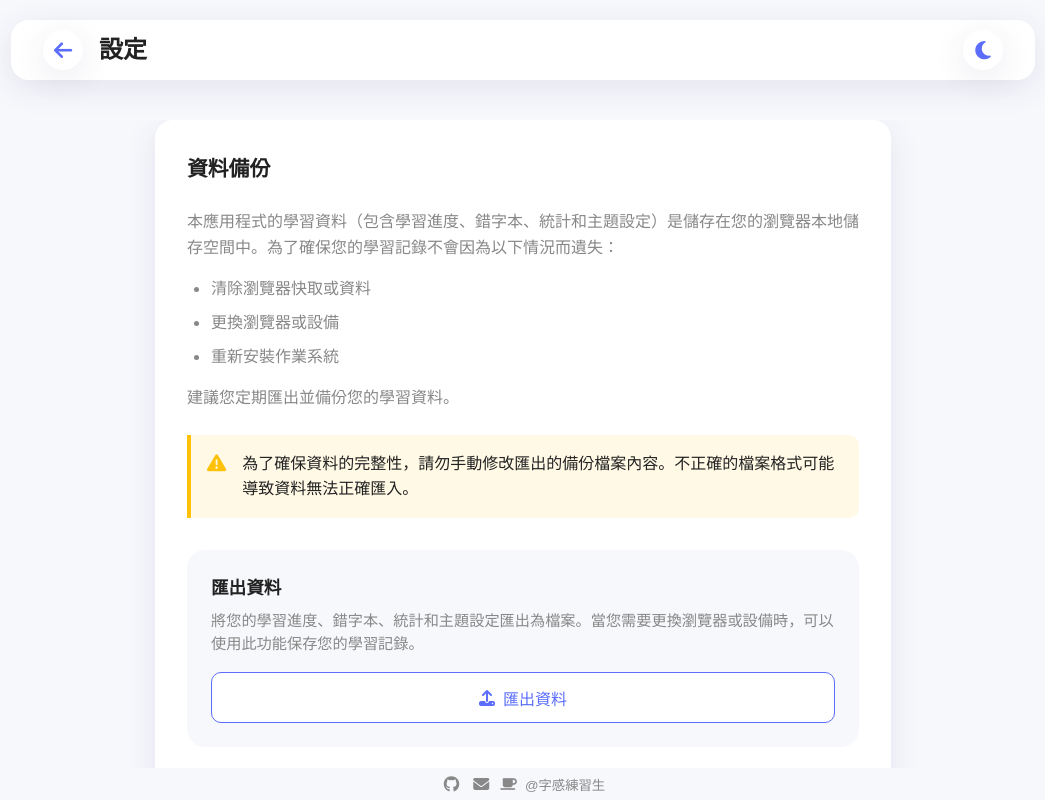
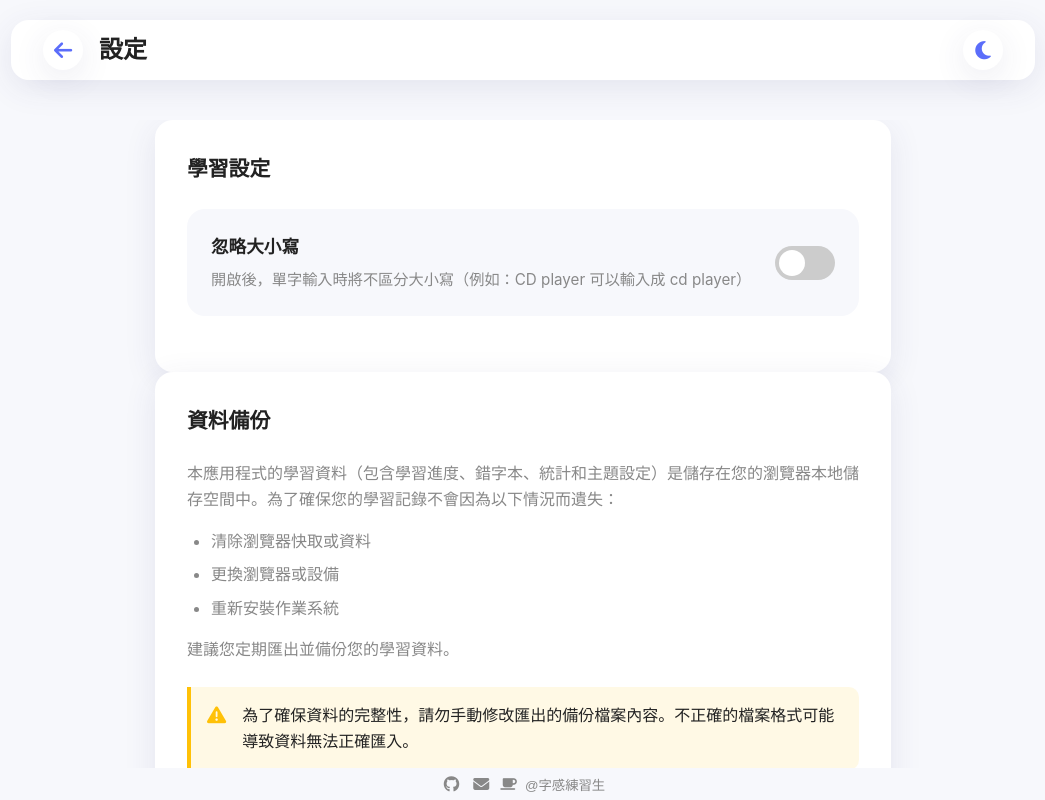
Before and after one commit to KennKyou/lexilearner, a Vue app: page /settings in a window 1280 px wide. Shown: the whole page, without its empty margins (117-1162 px from the left). Built offline with nearby package versions, Linux system fonts and the light colour scheme.

Commit message:
feat: 新增忽略大寫功能

```diff
--- /dev/null
+++ b/src/stores/settings.js
@@ -0,0 +1,20 @@
+import { defineStore } from 'pinia'
+import { ref, watch } from 'vue'
+
+export const useSettingsStore = defineStore('settings', () => {
+  const ignoreCase = ref(localStorage.getItem('ignoreCase') === 'true')
+
+  // Watch for changes and update localStorage
+  watch(ignoreCase, (newValue) => {
+    localStorage.setItem('ignoreCase', newValue.toString())
+  })
+
+  function toggleIgnoreCase() {
+    ignoreCase.value = !ignoreCase.value
+  }
+
+  return {
+    ignoreCase,
+    toggleIgnoreCase
+  }
+})
--- a/src/views/SettingsView.vue
+++ b/src/views/SettingsView.vue
@@ -20,6 +20,25 @@
     </nav>
 
     <main class="settings-content">
+      <div class="settings-section">
+        <h3>學習設定</h3>
+        <div class="settings-item">
+          <div class="setting-info">
+            <h4>忽略大小寫</h4>
+            <p>開啟後，單字輸入時將不區分大小寫（例如：CD player 可以輸入成 cd player）</p>
+          </div>
+          <div class="toggle-container">
+            <label class="toggle-switch">
+              <input
+                type="checkbox"
+                v-model="settingsStore.ignoreCase"
+              >
+              <span class="slider"></span>
+            </label>
+          </div>
+        </div>
+      </div>
+
       <div class="settings-section">
         <h3>資料備份</h3>
         <div class="backup-description">
@@ -80,10 +99,12 @@ import { ref } from 'vue'
 import { useRouter } from 'vue-router'
 import { useExportDataStore } from '../stores/exportData'
 import { useThemeStore } from '../stores/theme'
+import { useSettingsStore } from '../stores/settings'
 
 const router = useRouter()
 const exportDataStore = useExportDataStore()
 const themeStore = useThemeStore()
+const settingsStore = useSettingsStore()
 const fileInput = ref(null)
 const importMessage = ref(null)
 
@@ -332,4 +353,80 @@ const handleImport = async (event) => {
   margin: 0;
   color: var(--text);
 }
+
+.settings-item {
+  display: flex;
+  justify-content: space-between;
+  align-items: center;
+  padding: 1.5rem;
+  background: var(--bg);
+  border-radius: var(--border-radius);
+  margin-bottom: 1.5rem;
+}
+
+.setting-info h4 {
+  font-size: 1.1rem;
+  margin-bottom: 0.5rem;
+  color: var(--text);
+}
+
+.setting-info p {
+  color: var(--text-secondary);
+  line-height: 1.5;
+  font-size: 0.95rem;
+  margin: 0;
+}
+
+.toggle-container {
+  flex-shrink: 0;
+}
+
+.toggle-switch {
+  position: relative;
+  display: inline-block;
+  width: 60px;
+  height: 34px;
+  cursor: pointer;
+}
+
+.toggle-switch input {
+  opacity: 0;
+  width: 0;
+  height: 0;
+}
+
+.slider {
+  position: absolute;
+  top: 0;
+  left: 0;
+  right: 0;
+  bottom: 0;
+  background-color: #ccc;
+  transition: 0.4s;
+  border-radius: 34px;
+}
+
+.slider:before {
+  position: absolute;
+  content: "";
+  height: 26px;
+  width: 26px;
+  left: 4px;
+  bottom: 4px;
+  background-color: white;
+  transition: 0.4s;
+  border-radius: 50%;
+}
+
+input:checked + .slider {
+  background-color: var(--primary);
+}
+
+input:checked + .slider:before {
+  transform: translateX(26px);
+}
+
+.slider:hover {
+  opacity: 0.8;
+}
 </style>
--- a/src/views/VocabularyView.vue
+++ b/src/views/VocabularyView.vue
@@ -62,8 +62,8 @@
             v-for="(char, index) in currentWord.text"
             :key="index"
             :class="{
-              'correct': index < userInput.length && char === userInput[index],
-              'error': index < userInput.length && char !== userInput[index],
+              'correct': index < userInput.length && (settingsStore.ignoreCase ? char.toLowerCase() === userInput[index].toLowerCase() : char === userInput[index]),
+              'error': index < userInput.length && (settingsStore.ignoreCase ? char.toLowerCase() !== userInput[index].toLowerCase() : char !== userInput[index]),
               'current': index === userInput.length,
               'upcoming': index > userInput.length,
               'space': char === ' ',
@@ -132,6 +132,7 @@ import { useStatsStore } from '../stores/counter'
 import { useProgressStore } from '../stores/progress'
 import { useErrorStatsStore } from '../stores/errorStats'
 import { useThemeStore } from '../stores/theme'
+import { useSettingsStore } from '../stores/settings'
 
 const route = useRoute()
 const router = useRouter()
@@ -167,6 +168,7 @@ const statsStore = useStatsStore()
 const progressStore = useProgressStore()
 const errorStatsStore = useErrorStatsStore()
 const themeStore = useThemeStore()
+const settingsStore = useSettingsStore()
 
 const accuracy = computed(() => statsStore.accuracy)
 const wpm = computed(() => statsStore.wpm)
@@ -209,7 +211,11 @@ const handleKeyDown = (event) => {
     if (currentInput.length < targetWord.length && targetWord[currentInput.length] === ' ') {
       userInput.value += ' '
       statsStore.incrementInput(true)
-      if (userInput.value === targetWord) {
+      const isWordComplete = settingsStore.ignoreCase ?
+        userInput.value.toLowerCase() === targetWord.toLowerCase() :
+        userInput.value === targetWord
+
+      if (isWordComplete) {
         setTimeout(() => { nextWord() }, 300)
       }
     } else {
@@ -229,7 +235,11 @@ const handleKeyDown = (event) => {
     if (currentInput.length < targetWord.length && targetWord[currentInput.length] === '-') {
       userInput.value += '-'
       statsStore.incrementInput(true)
-      if (userInput.value === targetWord) {
+      const isWordComplete = settingsStore.ignoreCase ?
+        userInput.value.toLowerCase() === targetWord.toLowerCase() :
+        userInput.value === targetWord
+
+      if (isWordComplete) {
         setTimeout(() => { nextWord() }, 300)
       }
     } else {
@@ -250,15 +260,22 @@ const handleKeyDown = (event) => {
   const targetWord = currentWord.value.text
 
   if (currentInput.length < targetWord.length) {
-    if (key === targetWord[currentInput.length]) {
+    const expectedChar = targetWord[currentInput.length]
+    const isMatch = settingsStore.ignoreCase ? key.toLowerCase() === expectedChar.toLowerCase() : key === expectedChar
+
+    if (isMatch) {
       userInput.value += key
       statsStore.incrementInput(true)
-      if (userInput.value === targetWord) {
+      const isWordComplete = settingsStore.ignoreCase ?
+        userInput.value.toLowerCase() === targetWord.toLowerCase() :
+        userInput.value === targetWord
+
+      if (isWordComplete) {
         setTimeout(() => { nextWord() }, 300)
       }
     } else {
       statsStore.incrementInput(false)
-      errorStatsStore.recordError(targetWord[currentInput.length])
+      errorStatsStore.recordError(expectedChar)
       addToErrorBook()
       userInput.value = ''
       isError.value = true
```
Also changed, not shown: 1 other file (tests, documents, lock files or other folders).
